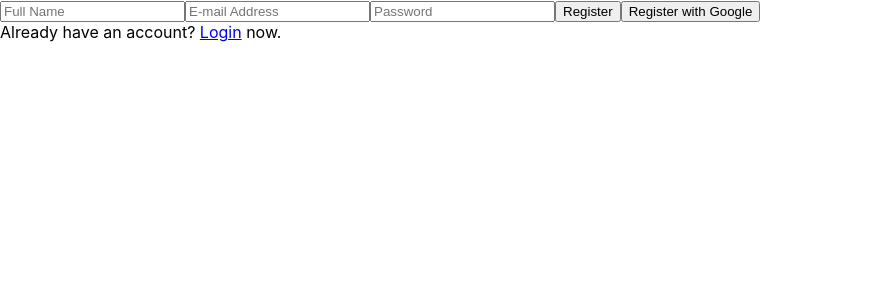
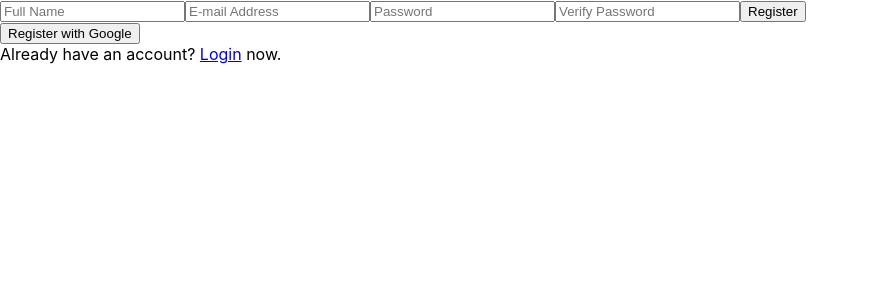
Before and after one commit to michael-neis/MOVE-web, a React (Create React App) app: page /signup in a window 1280 px wide. Shown: the top 300 px of the page, without its empty margins (0-869 px from the left). Built offline with nearby package versions, Linux system fonts and the light colour scheme; no server answers.

Commit message:
password verification and async for login

```diff
--- a/src/components/Login.js
+++ b/src/components/Login.js
@@ -9,9 +9,14 @@ function Login(){
     const [user, loading, error] = useAuthState(auth);
     const navigate = useNavigate();
 
-    const handleLogin = () => {
-        logInWithEmailAndPassword(email, password)
-        navigate('/')
+
+    const handleLogin = async () => {
+        await logInWithEmailAndPassword(email, password)
+        if(user){
+          navigate('/')
+        }else{
+          console.log('Login failed')
+        }
     }
 
     useEffect(() => {
--- a/src/components/Signup.js
+++ b/src/components/Signup.js
@@ -6,6 +6,7 @@ import { auth, registerWithEmailAndPassword, signInWithGoogle } from "../firebas
 function Signup(){
     const [email, setEmail] = useState("");
     const [password, setPassword] = useState("");
+    const [verifyPassword, setVerifyPassword] = useState("");
     const [name, setName] = useState("");
     const [user, loading, error] = useAuthState(auth);
     const history = useNavigate();
@@ -25,10 +26,21 @@ function Signup(){
         }
     }, [user, loading]);
 
+    const handleSubmit = (e) => {
+      e.preventDefault();
+
+      if(password === verifyPassword){
+        register()
+      }else{
+        alert("Password must match")
+      }
+    }
+
 
     return (
       <div className="register">
         <div className="register__container">
+          <form onSubmit={(e) => handleSubmit(e)}>
           <input
             type="text"
             className="register__textBox"
@@ -50,9 +62,19 @@ function Signup(){
             onChange={(e) => setPassword(e.target.value)}
             placeholder="Password"
           />
-          <button className="register__btn" onClick={register}>
+          <input
+            type="password"
+            className="register__textBox"
+            value={verifyPassword}
+            onChange={(e) => setVerifyPassword(e.target.value)}
+            placeholder="Verify Password"
+          />
+          <button className="register__btn"
+            type='submit'
+          >
             Register
           </button>
+          </form>
           <button
             className="register__btn register__google"
             onClick={signInWithGoogle}
--- a/src/firebase.js
+++ b/src/firebase.js
@@ -56,6 +56,7 @@ const logInWithEmailAndPassword = async (email, password) => {
       alert(err.message);
     }
   };
+
   const registerWithEmailAndPassword = async (name, email, password) => {
     try {
       const res = await createUserWithEmailAndPassword(auth, email, password);
@@ -71,6 +72,7 @@ const logInWithEmailAndPassword = async (email, password) => {
       alert(err.message);
     }
   };
+
   const sendPasswordReset = async (email) => {
     try {
       await sendPasswordResetEmail(auth, email);
@@ -80,6 +82,7 @@ const logInWithEmailAndPassword = async (email, password) => {
       alert(err.message);
     }
   };
+
   const logout = () => {
     signOut(auth);
   };
```
